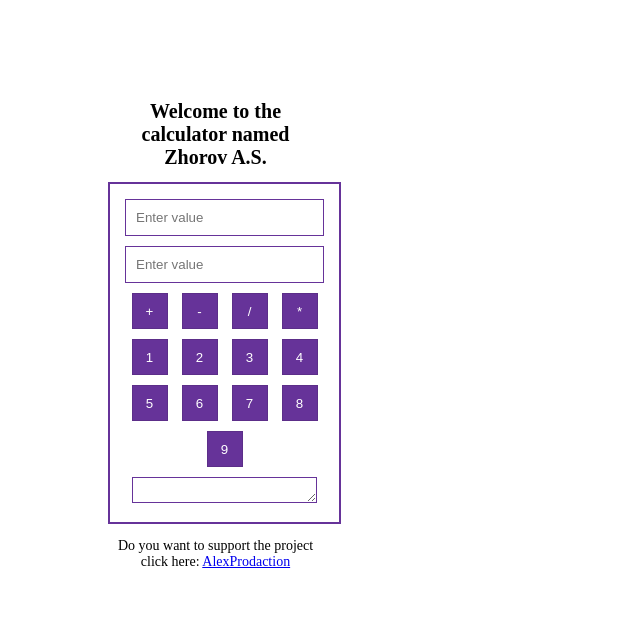
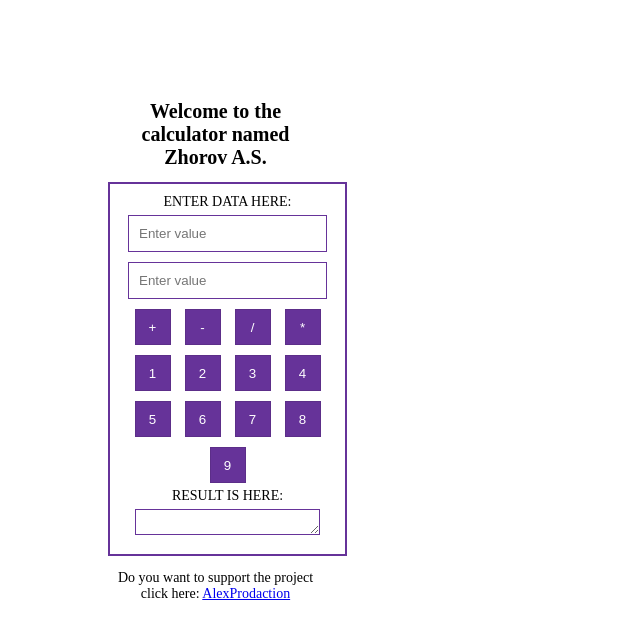
Before and after one commit to z0r0v/Hometasks, a plain HTML site: page 1/index.html in a window 1280 px wide. Shown: the whole page, without its empty margins (0-640 px from the left). Drawn offline with Linux system fonts and the light colour scheme.

Commit message:
Кноки + р

```diff
--- a/1/index.html
+++ b/1/index.html
@@ -12,6 +12,7 @@
 <div class="row">
     <h1>Welcome to the calculator named Zhorov A.S.</h1>
     <form class="calculator" action="#">
+        <p class="resHere">Enter data here:</p>
         <input id="incomingDataFirstField" type="text" placeholder="Enter value"/><br/>
         <input id="incomingDataSecondField" type="text" placeholder="Enter value"/><br/>
         <!--кнопка с атрибутом onclick, которая вызывает функцию MyFunction-->
@@ -28,6 +29,7 @@
         <input class="btn" type="button" id="mybutton12" onclick="MyFunction7()" value="7"/>
         <input class="btn" type="button" id="mybutton13" onclick="MyFunction8()" value="8"/><br />
         <input class="btn" type="button" id="mybutton14" onclick="MyFunction9()" value="9"/><br />
+        <p class="resHere">Result is here:</p>
         <textarea id="ResCol"></textarea>
         <script src="mainJs.js"></script>
     </form>
--- a/1/style.css
+++ b/1/style.css
@@ -53,3 +53,7 @@ input {
     height: 20px;
     border: solid 1px rebeccapurple;
 }
+.resHere{
+    margin: 0;
+    text-transform: uppercase;
+}
```
